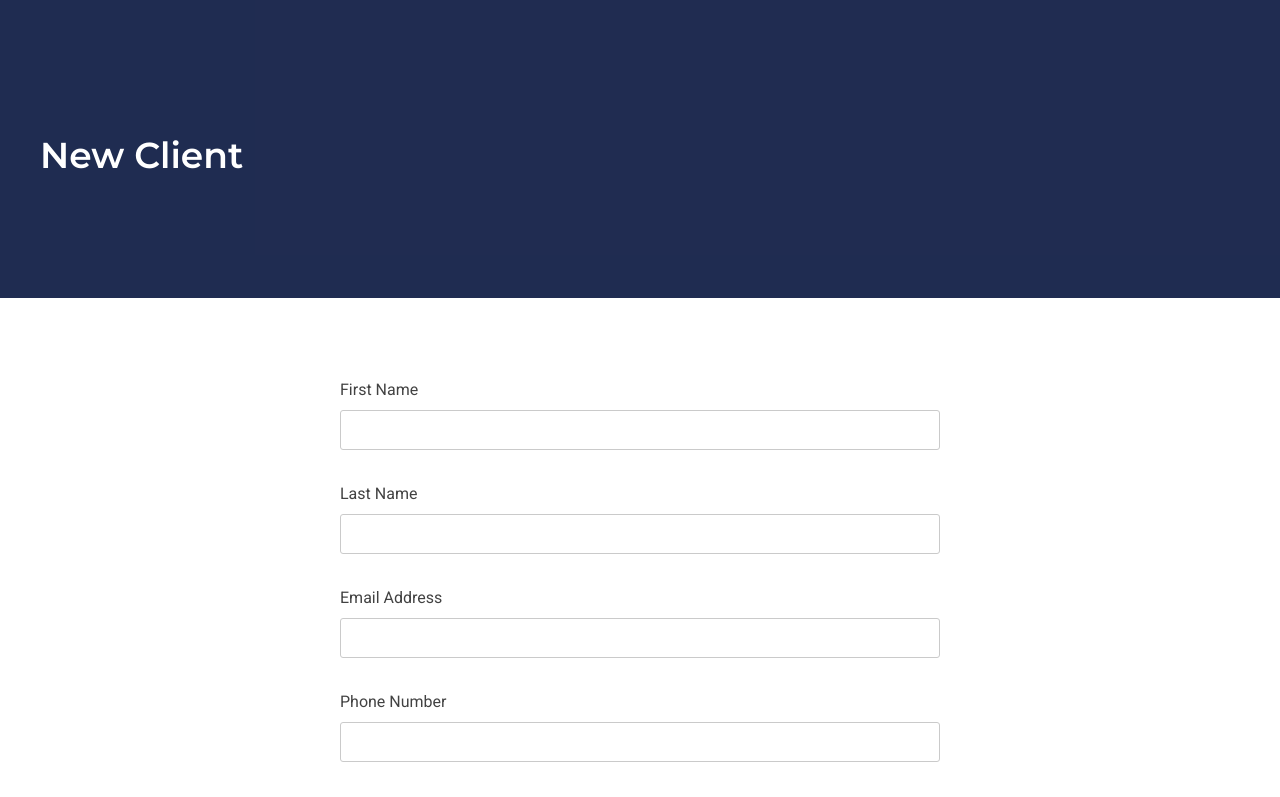
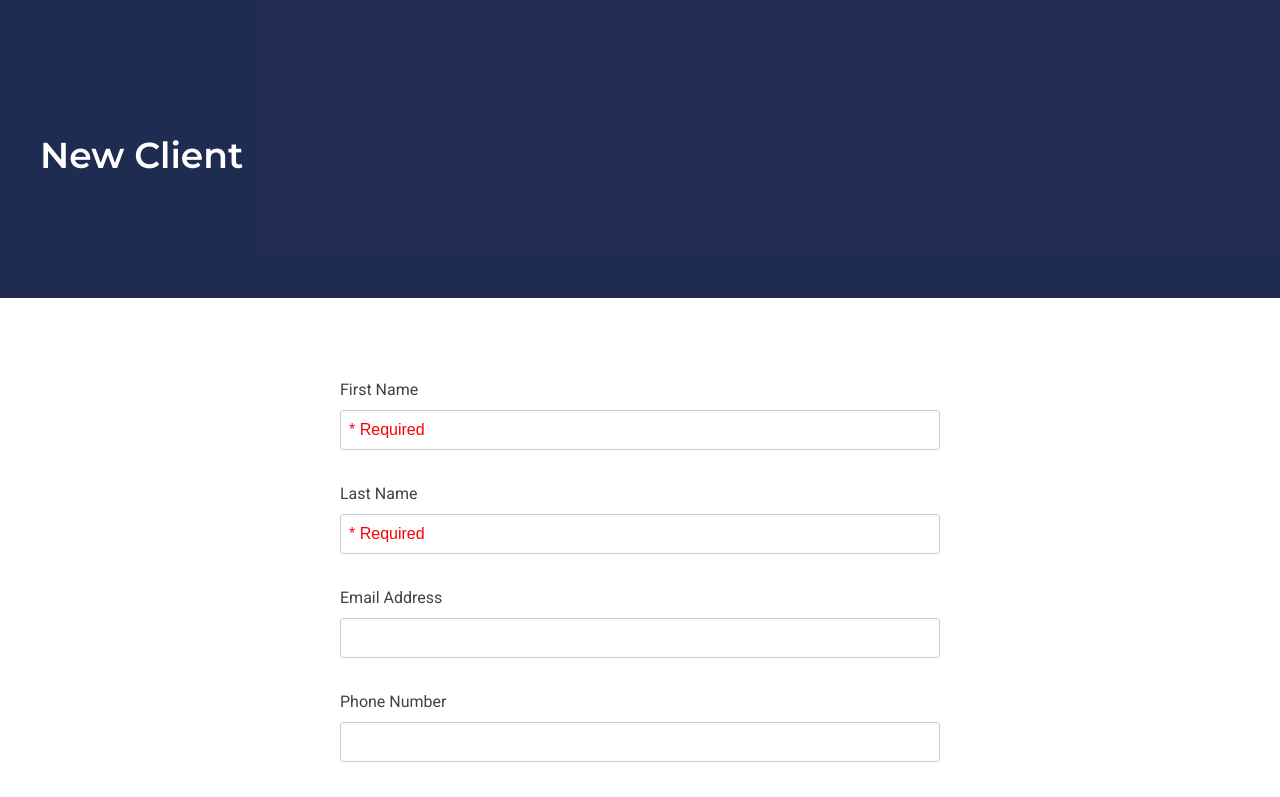
Before and after one commit to pmullen/movetopilates, a Nuxt app: page /new-client in a window 1280 px wide. Shown: the top 797 px of the page. Built offline with nearby package versions, Linux system fonts and the light colour scheme.

Commit message:
Update to client intake form

```diff
--- a/assets/scss/_forms.scss
+++ b/assets/scss/_forms.scss
@@ -21,6 +21,10 @@ input:focus {
   background-color: lightblue;
 }
 
+input::placeholder {
+  color: red;
+}
+
 form {
   button {
     margin-top: 1rem;
--- a/pages/new-client.vue
+++ b/pages/new-client.vue
@@ -20,9 +20,9 @@
 
             <form name="New Client" method="POST" netlify>
               <p><label>First Name</label>
-              <input type="text" name="firstName" required></p>
+              <input type="text" name="firstName" placeholder="* Required"> </p>
               <p><label>Last Name</label>
-              <input type="text" name="lastName" required></p>
+              <input type="text" name="lastName" placeholder="* Required"></p>
               <p><label>Email Address</label>
               <input type="text" name="email"></p>
               <p><label>Phone Number</label>
@@ -63,7 +63,7 @@
               <p><label>Contact Number</label>
               <input type="text" name="emergencyPhoneNumber"></p>
 
-              <p><input type="checkbox" name="termsAndConditions">
+              <p><input type="checkbox" name="termsAndConditions" required>
               <label> &nbsp; I understand that by submitting this form and signing up to Move-To Pilates’ sessions, you agree to be bound by the <a href="https://example.com/terms-and-conditions">Terms and Conditions</a> and <a href="https://example.com/liability-waiver">Liability Waiver</a>. These Terms and Conditions may change at Move-To Pilates’ discretion, and you may not be notified of this change.</label></p>
 
               <p><button type="submit" class="button">Submit</button></p>
```
